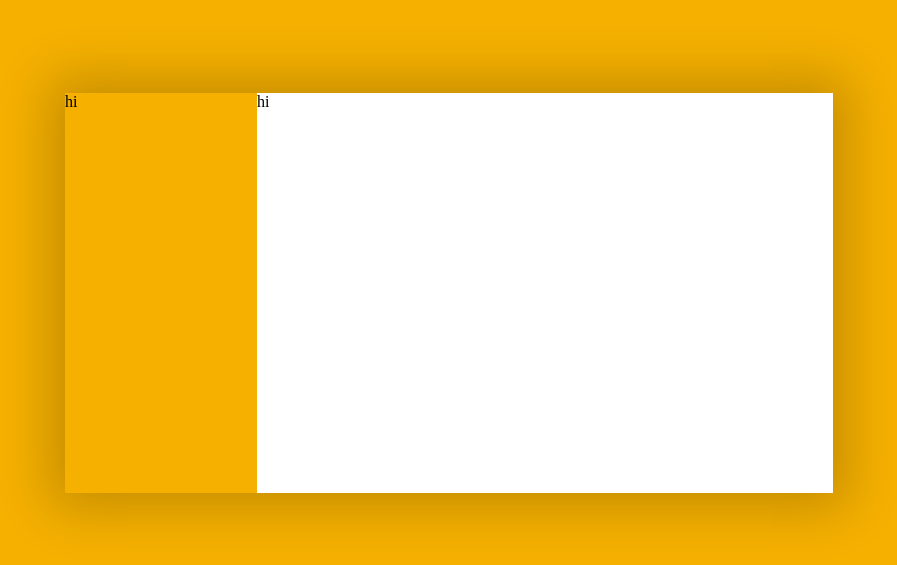
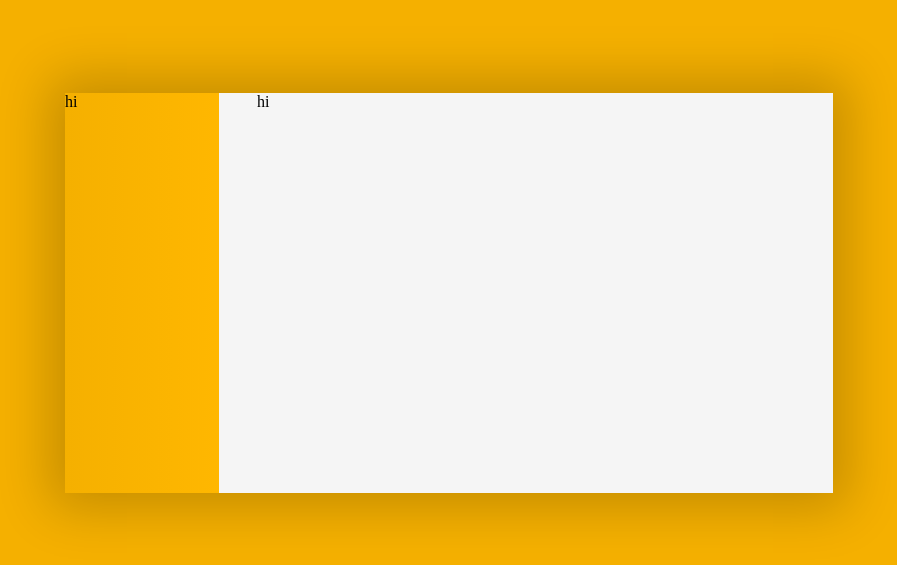
Before and after one commit to TERADA-DANTE/LPs, a React (Create React App) app in the folder mandarine/: page / in a window 1280 px wide. Shown: the part 107-672 px from the top of the page, without its empty margins (191-1088 px from the left). Built offline with nearby package versions, Linux system fonts and the light colour scheme.

Commit message:
Update component and set container background with linear

```diff
--- a/mandarine/src/App.css
+++ b/mandarine/src/App.css
@@ -2,7 +2,7 @@
     width: 100vw;
     height: 100vh;
     display: flex;
-    background-color:   #f5b000;
+    background-color: #f5b000;
     align-items: center;
     justify-content: center;
 }
--- /dev/null
+++ b/mandarine/src/components/container/Album.js
@@ -0,0 +1,10 @@
+
+function Album() {
+    return (
+        <div className={'Album'}>
+            hi
+        </div>
+    )
+}
+
+export default Album
--- a/mandarine/src/components/container/Container.js
+++ b/mandarine/src/components/container/Container.js
@@ -1,11 +1,11 @@
 import '../../styles/Container.css'
-import ContainerL from './ContainerL'
-import ContainerR from './ContainerR'
+import Album from './Album'
+import Description from './Description'
 function Container() {
     return (
         <div className={'Container'}>
-            <ContainerL />
-            <ContainerR />
+            <Album />
+            <Description />
         </div>
     )
 }
--- a/mandarine/src/components/container/ContainerL.js
+++ /dev/null
@@ -1,11 +0,0 @@
-import '../../styles/ContainerL.css'
-
-function ContainerL() {
-    return (
-        <div className={'ContainerL'}>
-            hi
-        </div>
-    )
-}
-
-export default ContainerL
--- a/mandarine/src/components/container/ContainerR.js
+++ /dev/null
@@ -1,11 +0,0 @@
-import '../../styles/ContainerR.css'
-
-function ContainerR() {
-    return (
-        <div className={'ContainerR'}>
-            hi
-        </div>
-    )
-}
-
-export default ContainerR
--- /dev/null
+++ b/mandarine/src/components/container/Description.js
@@ -0,0 +1,11 @@
+//import '../../styles/ContainerR.css'
+
+function Description() {
+    return (
+        <div className={'Description'}>
+            hi
+        </div>
+    )
+}
+
+export default Description
--- a/mandarine/src/styles/Container.css
+++ b/mandarine/src/styles/Container.css
@@ -4,7 +4,7 @@
     grid-template-columns: 1fr 3fr;
     width: 768px;
     height: 400px;
-    background-color: #f9b301;
+    background: linear-gradient(90deg, rgba(245,176,0,1) 0%, rgba(255,183,0,1) 20%, rgba(245,245,245,1) 20%);
     border: none;
     box-shadow: 0px 0px 50px 15px rgba(0,0,0,0.2);
 }
--- a/mandarine/src/styles/ContainerL.css
+++ /dev/null
@@ -1,3 +0,0 @@
-.ContainerL{
-    background-color:   #f5b000
-}
--- a/mandarine/src/styles/ContainerR.css
+++ /dev/null
@@ -1,3 +0,0 @@
-.ContainerR{
-    background-color: white;
-}
```
Also changed, not shown: 1 other file (tests, documents, lock files or other folders).
